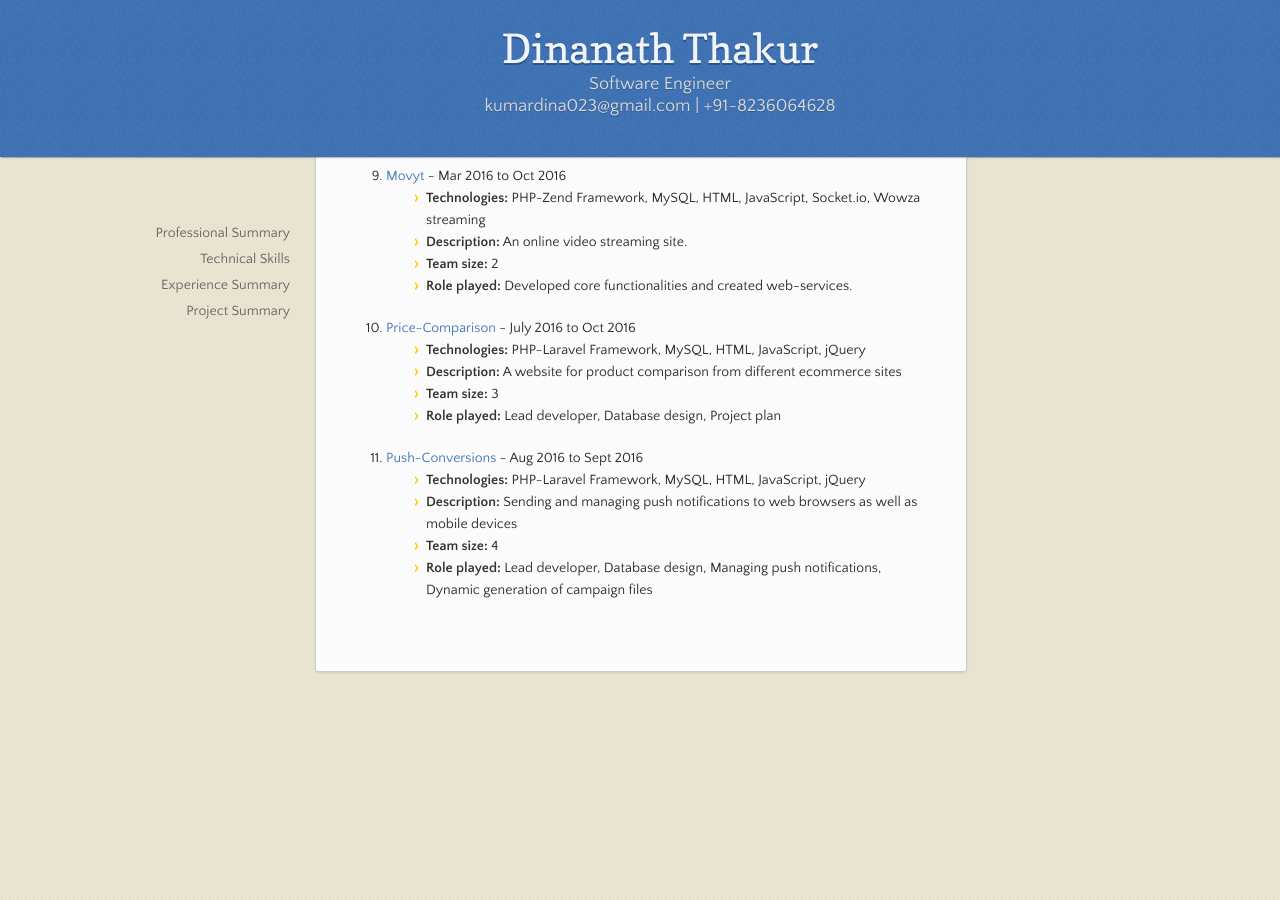
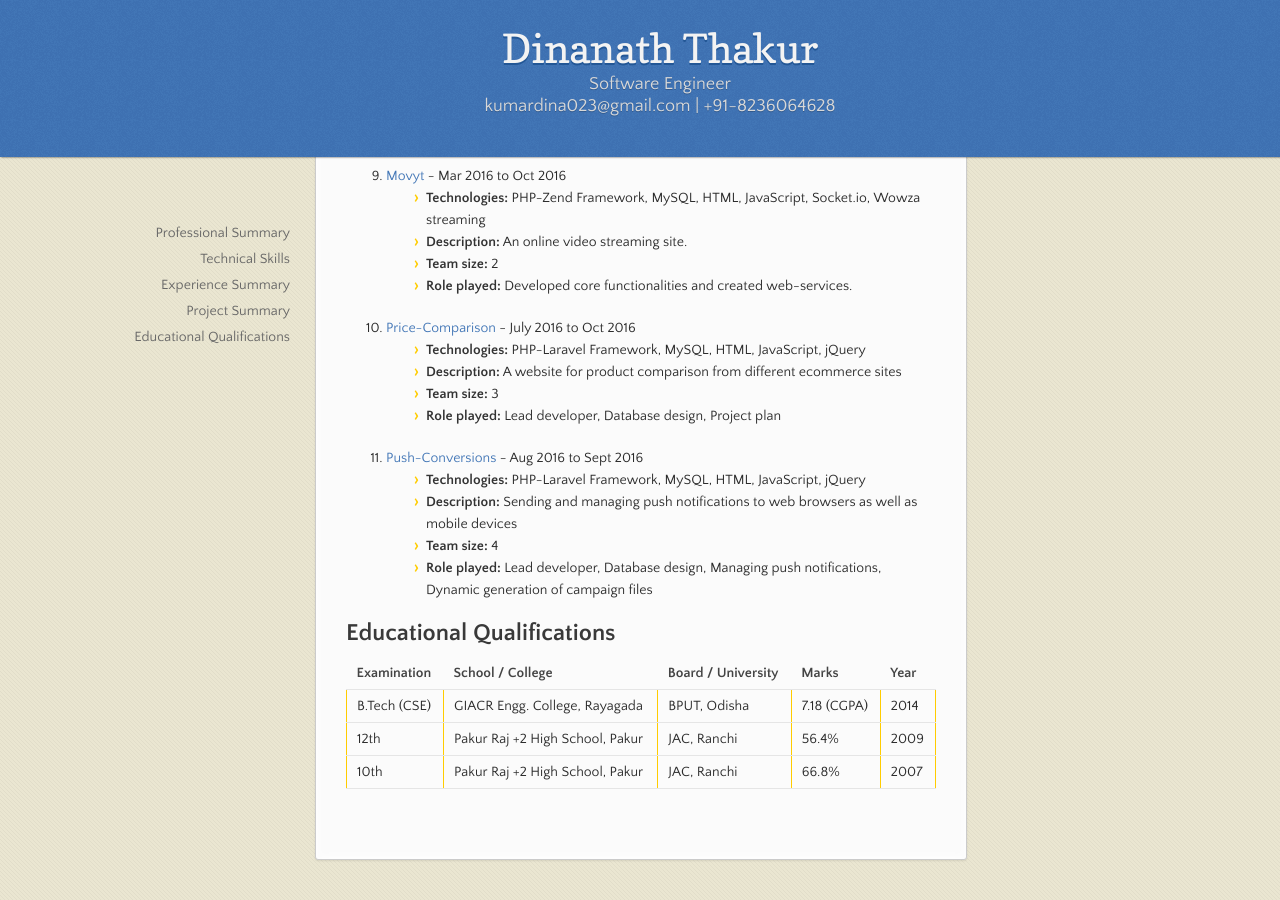
Before and after one commit to DinanathThakur/dinanaththakur.github.io, a Jekyll site: the page built from index.md, in a window 1280 px wide and 900 px high, scrolled down 2099 px. Built offline with Jekyll 4.4.1, drawn with Linux system fonts in a browser that asks for light colours; our own code applies the rules of GitHub Pages for plain Markdown files; before the commit the page ends 2811 px from its top, so only the background shows below that.

Commit message:
education

```diff
--- a/index.md
+++ b/index.md
@@ -101,3 +101,12 @@ term.
 	* **Description:** Sending and managing push notifications to web browsers as well as mobile devices
 	* **Team size:** 4
 	* **Role played:** Lead developer, Database design, Managing push notifications, Dynamic generation of campaign files
+
+
+## Educational Qualifications
+
+| Examination|School / College|Board / University| Marks|Year|
+|:------------------------------------------------------|:---------------------|
+| B.Tech (CSE) |GIACR Engg. College, Rayagada|BPUT, Odisha|7.18 (CGPA)| 2014 |
+| 12th |Pakur Raj +2 High School, Pakur|JAC, Ranchi|56.4%| 2009 |
+| 10th |Pakur Raj +2 High School, Pakur|JAC, Ranchi|66.8%| 2007 |
```
